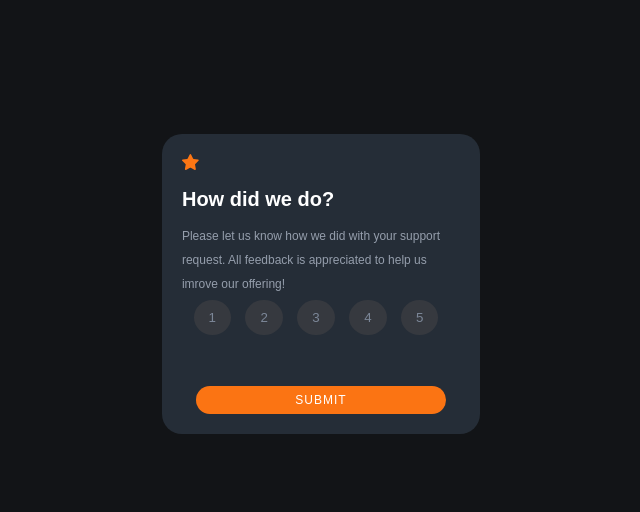
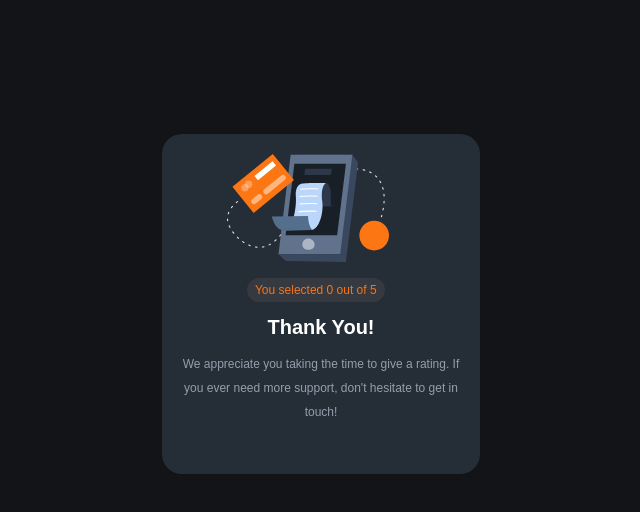
Before and after one commit to NyraO/rating-component, a plain HTML site: page index.html in a window 1280 px wide. Both pictures are taken after a click on the button "SUBMIT". Shown: the whole page, without its empty margins (319-959 px from the left). Drawn offline with Linux system fonts and the light colour scheme; a web font is replaced by a local one.

Commit message:
final commit

```diff
--- a/index.html
+++ b/index.html
@@ -7,24 +7,26 @@
     </head>
     <body>
         <main>
-            <div class="card">
-                <img src="./images/icon-star.svg"/>
-                <div class="card-content">
+            <div id="card">
+                <img id="star" src="./images/icon-star.svg"/>
+                <div id="card-content">
                     <div class="card-text">
-                        <h1>How did we do?</h1>
-                        <p>Please let us know how we did with your support request. All feedback is appreciated to help us imrove our offering!</p>
+                        <p id ="result"></p>
+                        <h1 id="card-header">How did we do?</h1>
+                        <p id="card-desc">Please let us know how we did with your support request. All feedback is appreciated to help us imrove our offering!</p>
                     </div>
                     <div class="card-rating">
-                        <a>1</a>
-                        <a>2</a>
-                        <a>3</a>
-                        <a>4</a>
-                        <a>5</a>
+                        <a id="1" onclick="myCard.getSelectedNumber(id)">1</a>
+                        <a id="2" onclick="myCard.getSelectedNumber(id)">2</a>
+                        <a id="3" onclick="myCard.getSelectedNumber(id)">3</a>
+                        <a id="4" onclick="myCard.getSelectedNumber(id)">4</a>
+                        <a id="5" onclick="myCard.getSelectedNumber(id)">5</a>
                     </div>
                 </br>
-                    <button>Submit</button>
+                    <button id="submitButton" onclick="myCard.myFunction()">Submit</button>
                 </div>
             </div>
         </main>
+        <script src="myScript.js"></script>
     </body>
 </html>
--- /dev/null
+++ b/myScript.js
@@ -0,0 +1,36 @@
+  class Card {
+    id=0;
+    getSelectedNumber(id){
+        this.id=id;
+     }
+     myFunction(){
+        const cardIcon=document.getElementById("star");
+        const cardText=document.getElementById("card-desc");
+        const cardContent= document.getElementById("card-content");
+        const cardHeader=document.getElementById("card-header");
+        const button=document.getElementById("submitButton");
+        const links=document.getElementsByTagName("a");
+
+        cardText.innerHTML="We appreciate you taking the time to give a rating. If you ever need more support, don't hesitate to get in touch!";
+        cardHeader.innerHTML="Thank You!"
+        cardHeader.style.textAlign="center";
+        cardText.style.textAlign="center";
+
+        cardIcon.remove();
+        for (let i = links.length-1; i >=0; i--) {
+            links[i].remove();
+          }
+        button.remove();
+
+        const illustration = document.createElement("img");
+        illustration.src='./images/illustration-thank-you.svg';
+        const element = document.getElementById("card");
+        element.insertBefore(illustration, cardContent);
+        illustration.style.marginLeft="45px";
+        const resultMsg=document.getElementById("result");
+        resultMsg.innerHTML="You selected " + this.id + " out of 5";
+
+     }
+  }
+
+  const myCard = new Card();
--- a/style.css
+++ b/style.css
@@ -10,6 +10,24 @@ h1{
     font-weight:600;
     font-size: 20px;
 }
+#star{
+    background-color: hsl(222, 8%, 23%);
+    border-radius: 50%;
+    padding: 11px 11px;
+    margin-right: 10px;
+    width: 12px;
+}
+
+#result{
+    background-color: hsl(222, 8%, 23%);
+    color: hsl(25, 97%, 53%);
+    text-align: center;
+    width:max-content;
+    border-radius: 50px;
+    padding: 0px 8px;
+    margin-left: 65px;
+}
+
 a{
     color: hsl(216, 12%, 54%);
     background-color: hsl(222, 8%, 23%);
@@ -17,6 +35,14 @@ a{
     border-radius: 50%;
     padding: 10px 15px;
     margin-right: 10px;
+}
+a:hover{
+    background-color: hsl(217, 12%, 63%);
+    color:white;
+}
+a:active{
+    background-color: hsl(25, 97%, 53%);
+    color: white;
 }
 body{
     background-color: hsl(216, 12%, 8%);
@@ -38,7 +64,11 @@ button{
     border-radius: 50px;
     border-style: none;
 }
-.card{
+button:hover, button:active{
+    color: hsl(25, 97%, 53%);
+    background-color: white;
+}
+#card{
     background-color: hsl(213, 19%, 18%);
     border-radius: 20px;
     margin-top: 10%;
@@ -46,7 +76,7 @@ button{
     width: 22%;
     /* height: 400px; */
 }
-.card-content{
+#card-content{
     display: flex;
     flex-direction: column;
     align-items: center;
```
